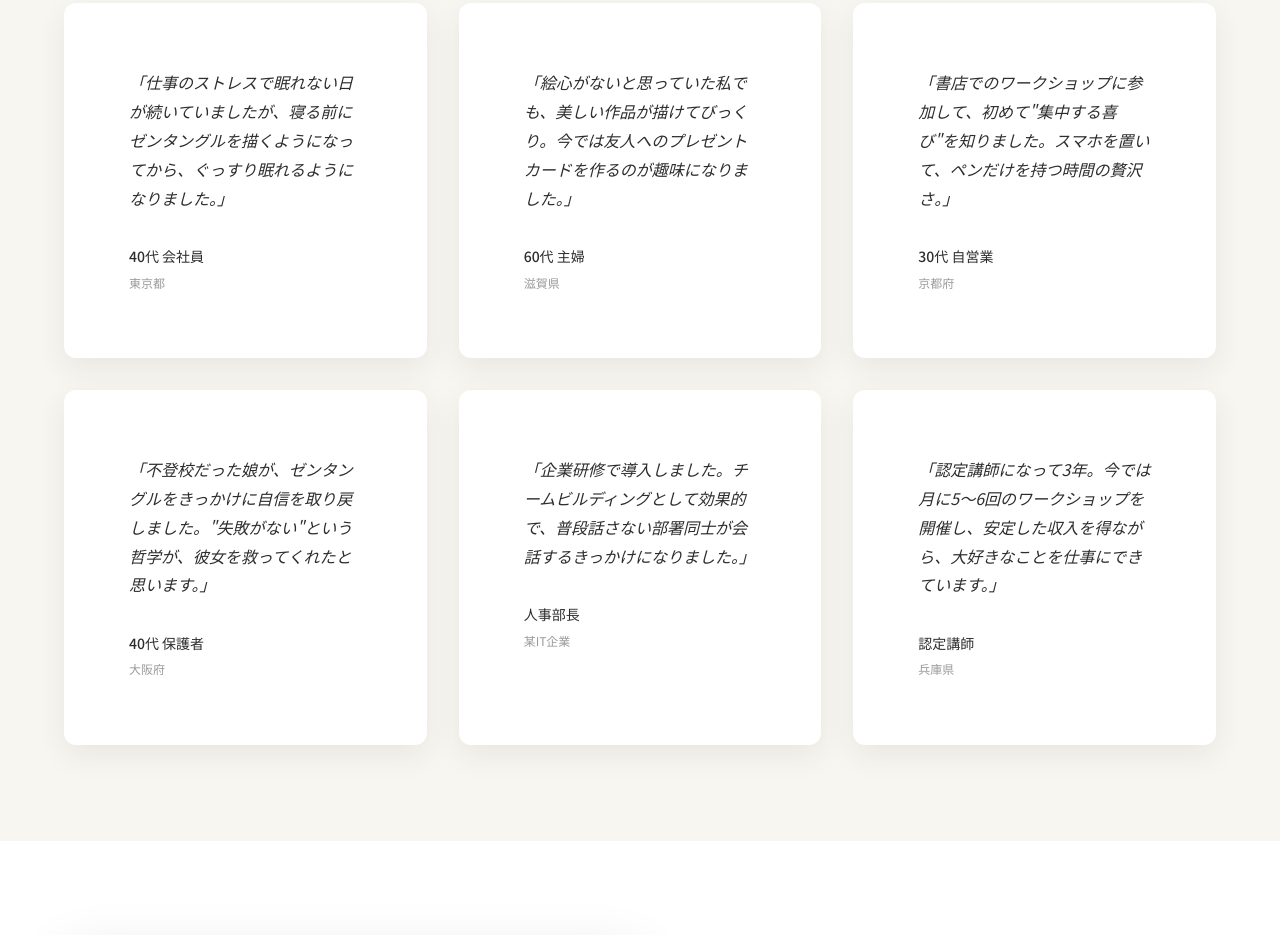
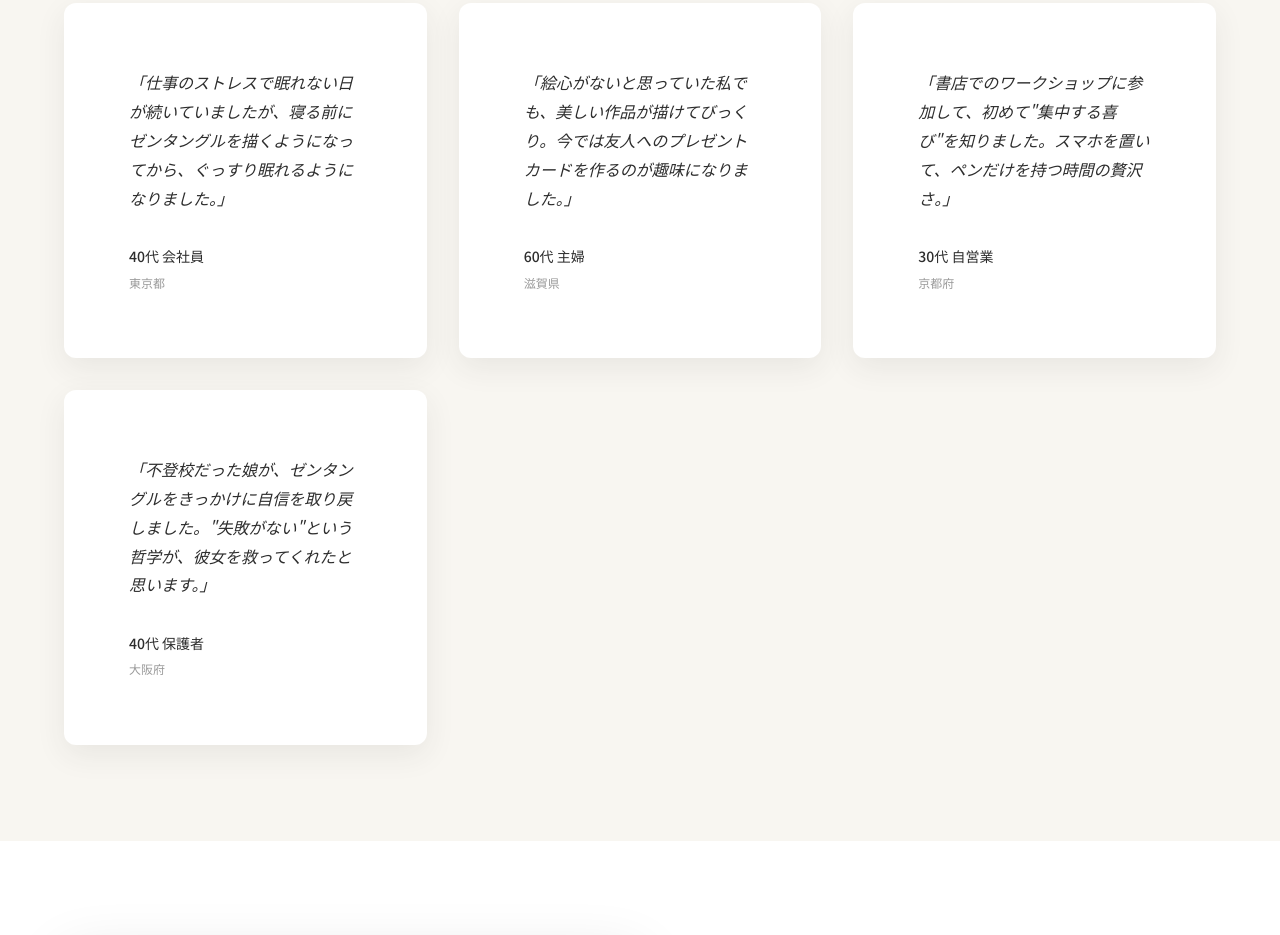
Before and after one commit to fproduction2024-bit/tangleseed-website, a website: page stories.html in a window 1280 px wide. Shown: the part 1539-2474 px from the top of the page. Drawn offline with Linux system fonts and the light colour scheme.

Commit message:
fix: お客様の声から人事部長・認定講師の声を削除、Featured Story本文を修正

```diff
--- a/stories.html
+++ b/stories.html
@@ -92,9 +92,9 @@
                     <h2 class="featured-story__title">「描くことで、自分を取り戻せた」</h2>
                     <p class="featured-story__quote">
                         がんの治療中、何もする気力がなかった私に、美鳥先生がゼンタングルを教えてくれました。
-                        15分だけ、ペンを持って描く。それだけで、少しずつ心が軽くなっていくのを感じました。
+                        １時間だけ、ペンを持って描く。それだけで、少しずつ心が軽くなっていくのを感じました。
                     </p>
-                    <p class="featured-story__author">— カイツブリの会 参加者様</p>
+                    <p class="featured-story__author">— 特定非営利活動法人ともいき京都 参加者様</p>
                 </div>
             </div>
         </div>
@@ -149,28 +149,7 @@
                         </div>
                     </div>
                 </article>
-                <article class="story-card">
-                    <div class="story-card__content">
-                        <p class="story-card__text">
-                            「企業研修で導入しました。チームビルディングとして効果的で、普段話さない部署同士が会話するきっかけになりました。」
-                        </p>
-                        <div class="story-card__author">
-                            <span class="story-card__name">人事部長</span>
-                            <span class="story-card__location">某IT企業</span>
-                        </div>
-                    </div>
-                </article>
-                <article class="story-card">
-                    <div class="story-card__content">
-                        <p class="story-card__text">
-                            「認定講師になって3年。今では月に5〜6回のワークショップを開催し、安定した収入を得ながら、大好きなことを仕事にできています。」
-                        </p>
-                        <div class="story-card__author">
-                            <span class="story-card__name">認定講師</span>
-                            <span class="story-card__location">兵庫県</span>
-                        </div>
-                    </div>
-                </article>
+
             </div>
         </div>
     </section>
```
